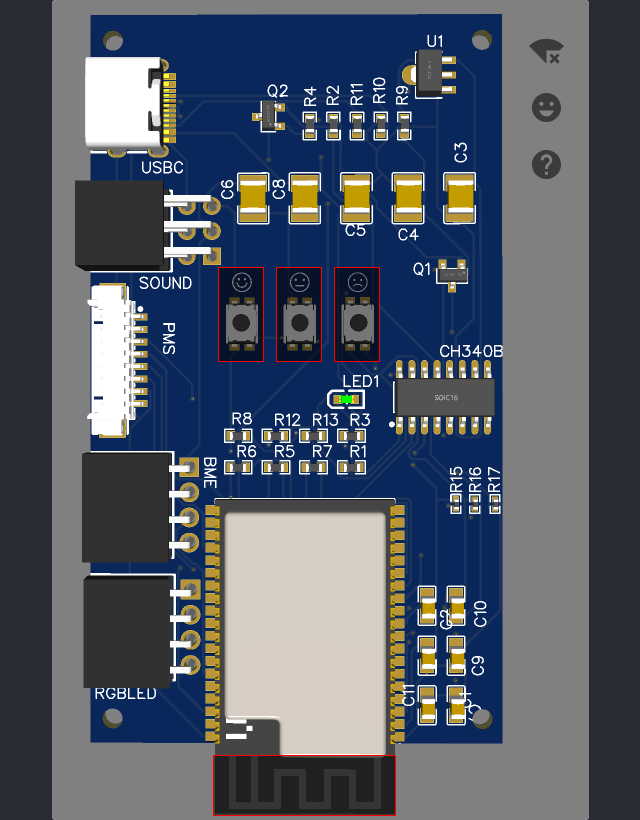
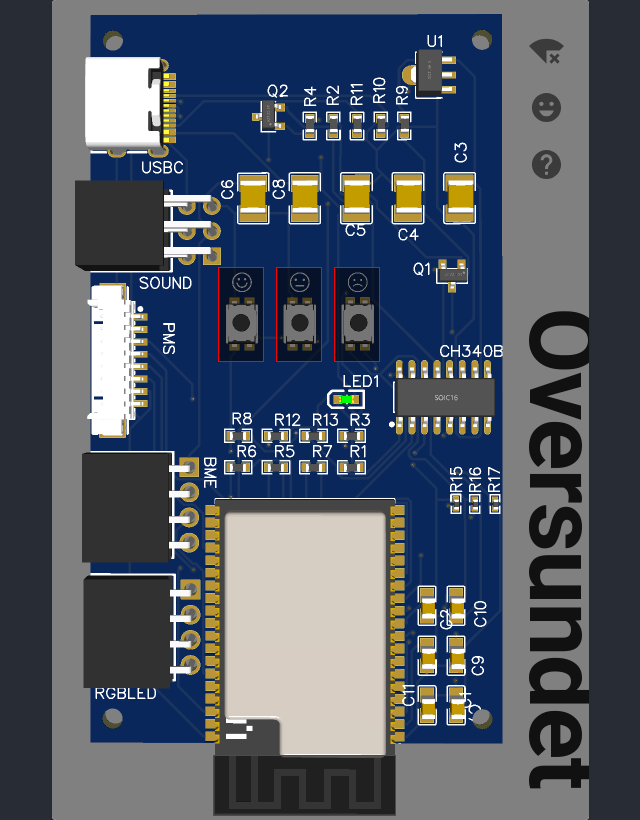
Before and after one commit to HealthyMindTech/oversundet-node, a React (Create React App) app: page / in a window 1280 px wide. Shown: the whole page, without its empty margins (320-960 px from the left). Built offline with nearby package versions, Linux system fonts and the light colour scheme.

Commit message:
add a title

```diff
--- a/src/App.js
+++ b/src/App.js
@@ -2,7 +2,7 @@ import * as React from 'react';
 import pcb_image from './pcb.png';
 import './App.css';
 import { IconButton } from '@mui/material/';
-import { Card, CardMedia, CardActionArea } from '@mui/material';
+import { Card, CardMedia, CardActionArea, Typography } from '@mui/material';
 import HelpIcon from '@mui/icons-material/Help';
 import SignalWifiConnectedNoInternet4Icon from '@mui/icons-material/SignalWifiConnectedNoInternet4';
 // import SignalWifiStatusbar4BarIcon from '@mui/icons-material/SignalWifiStatusbar4Bar';
@@ -106,6 +106,13 @@ function App() {
                   <HelpIcon fontSize="large"/>
                 </IconButton>
               </Link>
+
+              <Box sx={{ borderColor: 'primary.main' }}>
+                <Typography variant="h1" style={{ transform: 'rotate(90deg)', position: "absolute", top: "60%", right: "-40%", fontWeight: "bold"}} >
+                  Oversundet
+                </Typography>
+              </Box>
+
             </Box>
             {/* if connected use */}
             {/* <SignalWifiStatusbar4BarIcon fontSize="large" style={{ position: "absolute", top: "5px", right: "5px" }}/> */}
```
